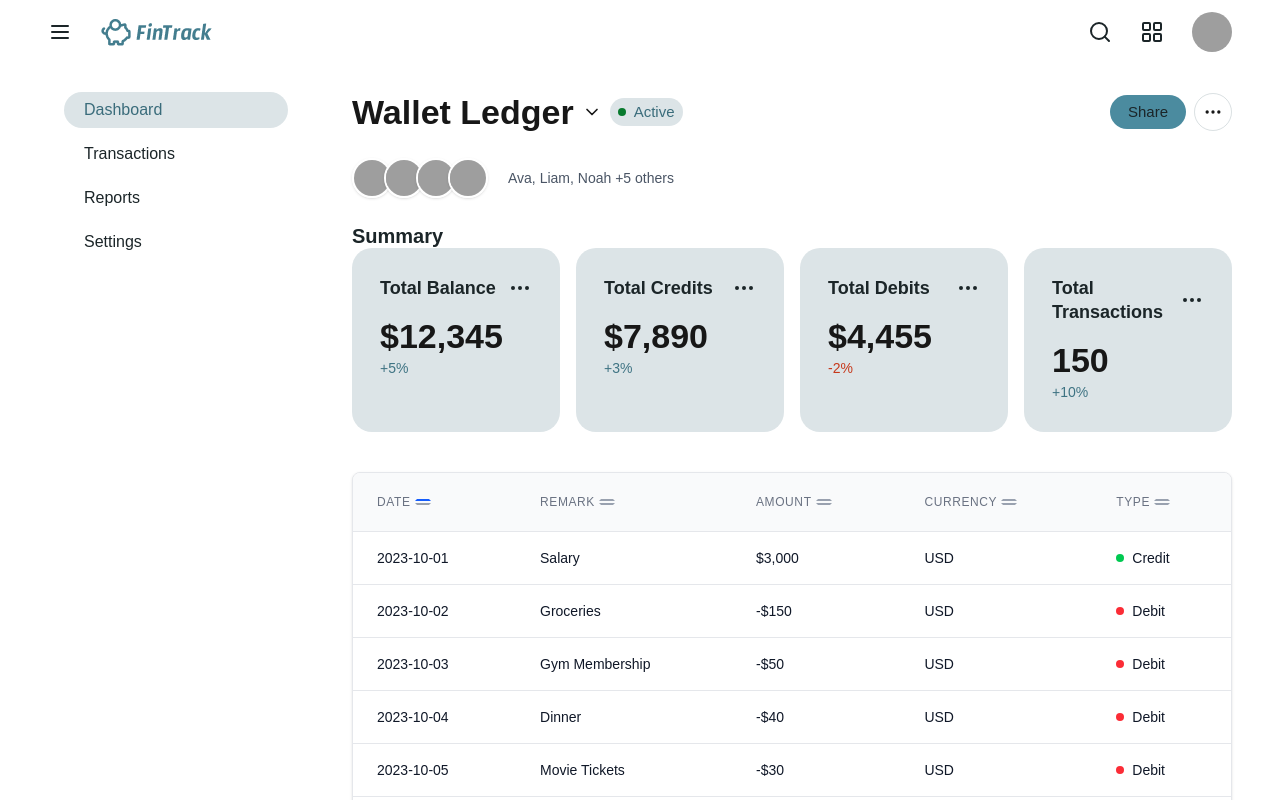
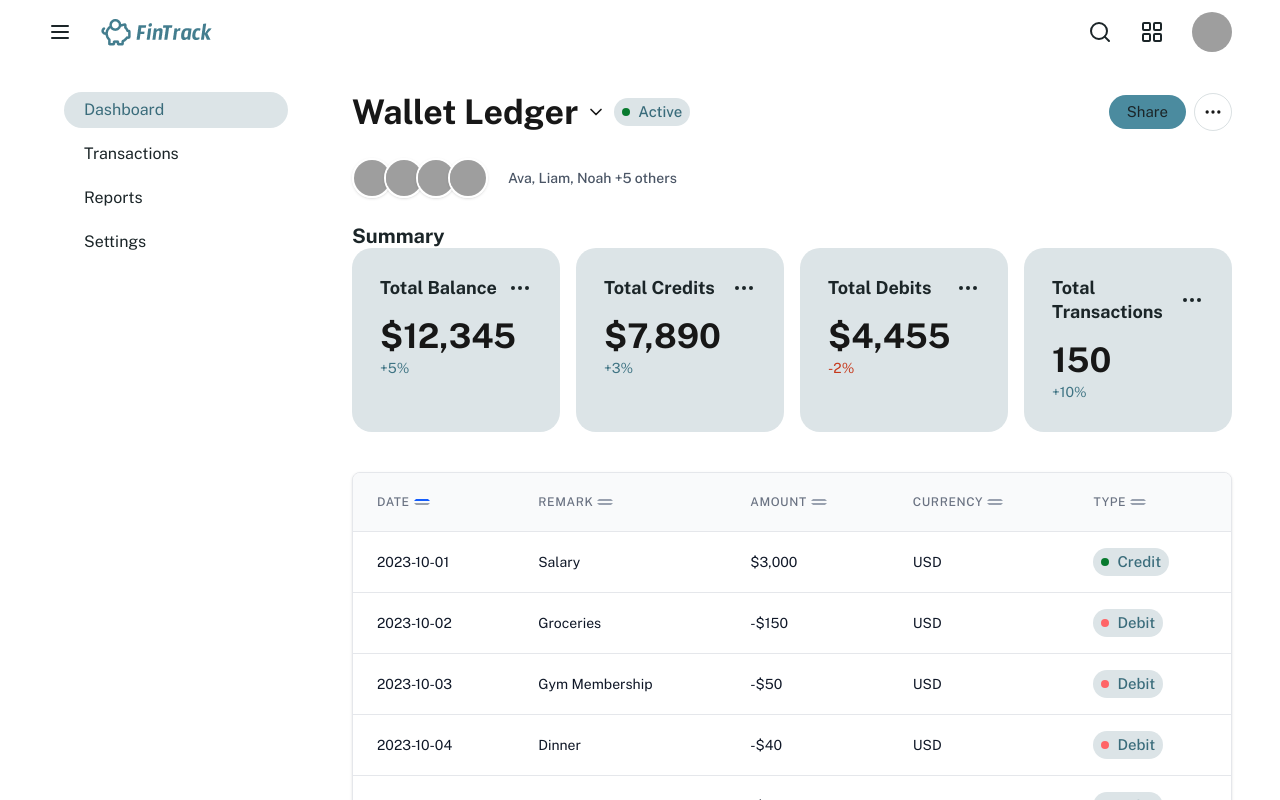
Before and after one commit to alidauda/fintrack-, a Next.js app: page /dashboard in a window 1280 px wide. Shown: the top 800 px of the page. Built offline with nearby package versions, Linux system fonts and the light colour scheme; grey boxes are pictures that could not be loaded.

Commit message:
Refactor styles and components: update global font to 'Public Sans', enhance TransactionTable with Badge component for transaction types, and adjust Badge styles for better visual consistency.

```diff
--- a/src/app/dashboard/layout.tsx
+++ b/src/app/dashboard/layout.tsx
@@ -34,7 +34,7 @@ export default function DashboardLayout({
   };
 
   return (
-    <div className="h-screen flex flex-col px-4 lg:px-12">
+    <div className="h-screen flex flex-col px-4 lg:px-12 ">
       <Header onSidebarToggle={toggleSidebar} isSidebarOpen={isSidebarOpen} />
 
       {/* Mobile Overlay */}
--- a/src/app/globals.css
+++ b/src/app/globals.css
@@ -1,3 +1,4 @@
+@import url('https://fonts.googleapis.com/css2?family=Public+Sans:ital,wght@0,100..900;1,100..900&display=swap');
 @import "tailwindcss";
 
 :root {
@@ -29,5 +30,5 @@
 body {
   background: var(--background);
   color: var(--foreground);
-  font-family: Arial, Helvetica, sans-serif;
+    font-family: 'Public Sans', sans-serif;
 }
--- a/src/components/dashboard/TransactionTable.tsx
+++ b/src/components/dashboard/TransactionTable.tsx
@@ -1,6 +1,7 @@
 'use client'
 
 import { useState } from 'react'
+import  Badge  from '@/components/ui/Badge'
 
 interface Transaction {
   date: string
@@ -151,12 +152,10 @@ export default function TransactionTable() {
                   {transaction.currency}
                 </td>
                 <td className="px-6 py-4 whitespace-nowrap text-sm text-gray-900">
-                  <div className="flex items-center">
-                    <div className={`w-2 h-2 rounded-full mr-2 ${
-                      transaction.type === 'Credit' ? 'bg-green-500' : 'bg-red-500'
-                    }`}></div>
-                    {transaction.type}
-                  </div>
+                  <Badge
+                    value={transaction.type}
+                    variant={transaction.type === 'Credit' ? 'success' : 'error'}
+                  />
                 </td>
               </tr>
             ))}
--- a/src/components/ui/Badge.tsx
+++ b/src/components/ui/Badge.tsx
@@ -7,14 +7,14 @@ interface BadgeProps {
 
 export default function Badge({ value, variant }: BadgeProps) {
   return (
-    <div className="flex items-center gap-2 bg-background-secondary rounded-full px-2 py-1">
+    <div className="flex items-center gap-2 bg-background-secondary rounded-full px-2 py-1" style={{width: 'fit-content'}}>
       <div className="flex items-center gap-2">
         <div
           className={cn(
             "w-2 h-2 bg-background-tertiary rounded-full",
             variant === "success" && "bg-background-tertiary",
             variant === "warning" && "bg-background-secondary",
-            variant === "error" && "bg-background-primary"
+            variant === "error" && "bg-red-400"
           )}
         ></div>
         <p className="text-text-secondary text-[15px] leading-[20px] font-medium">
```
